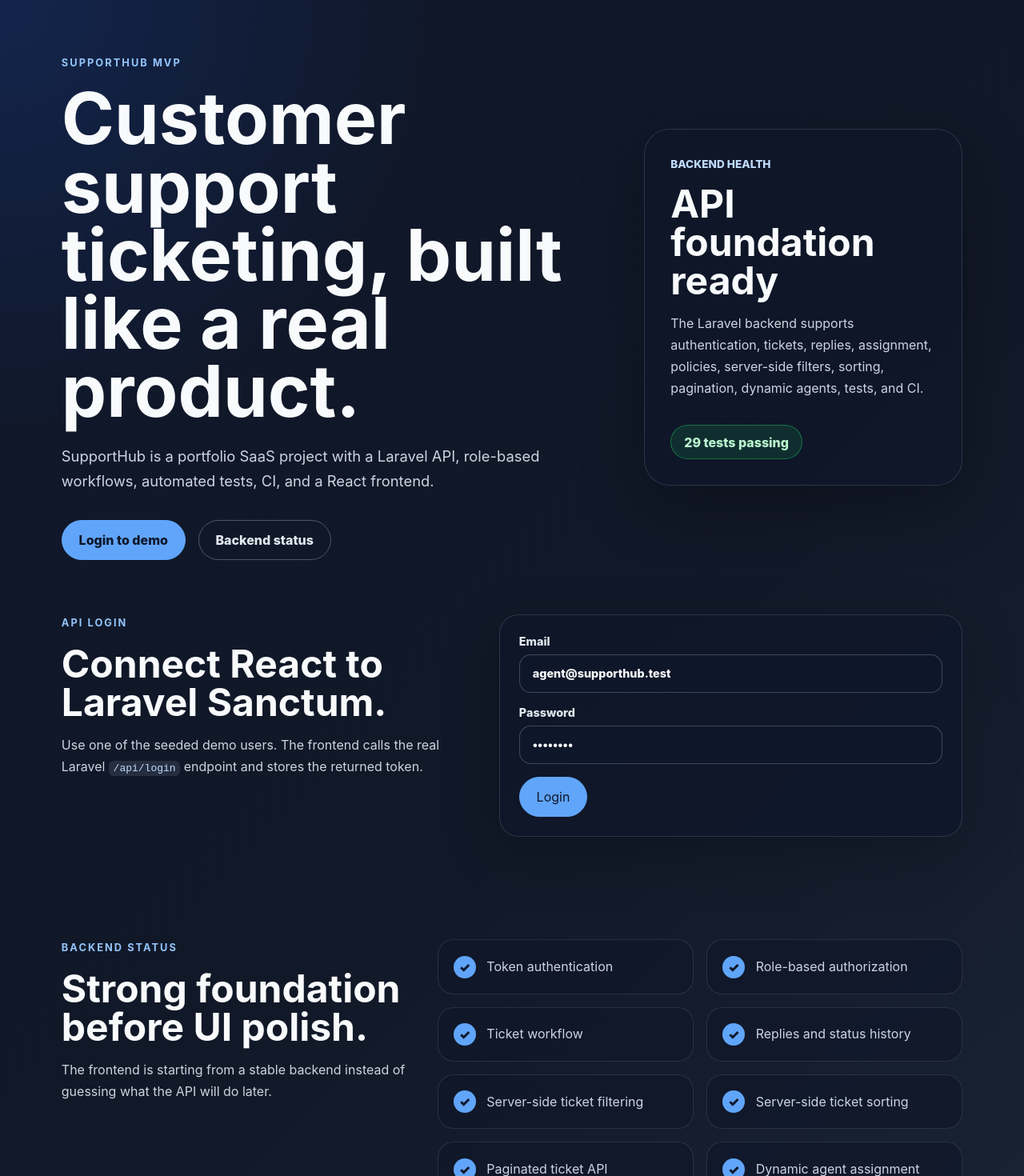
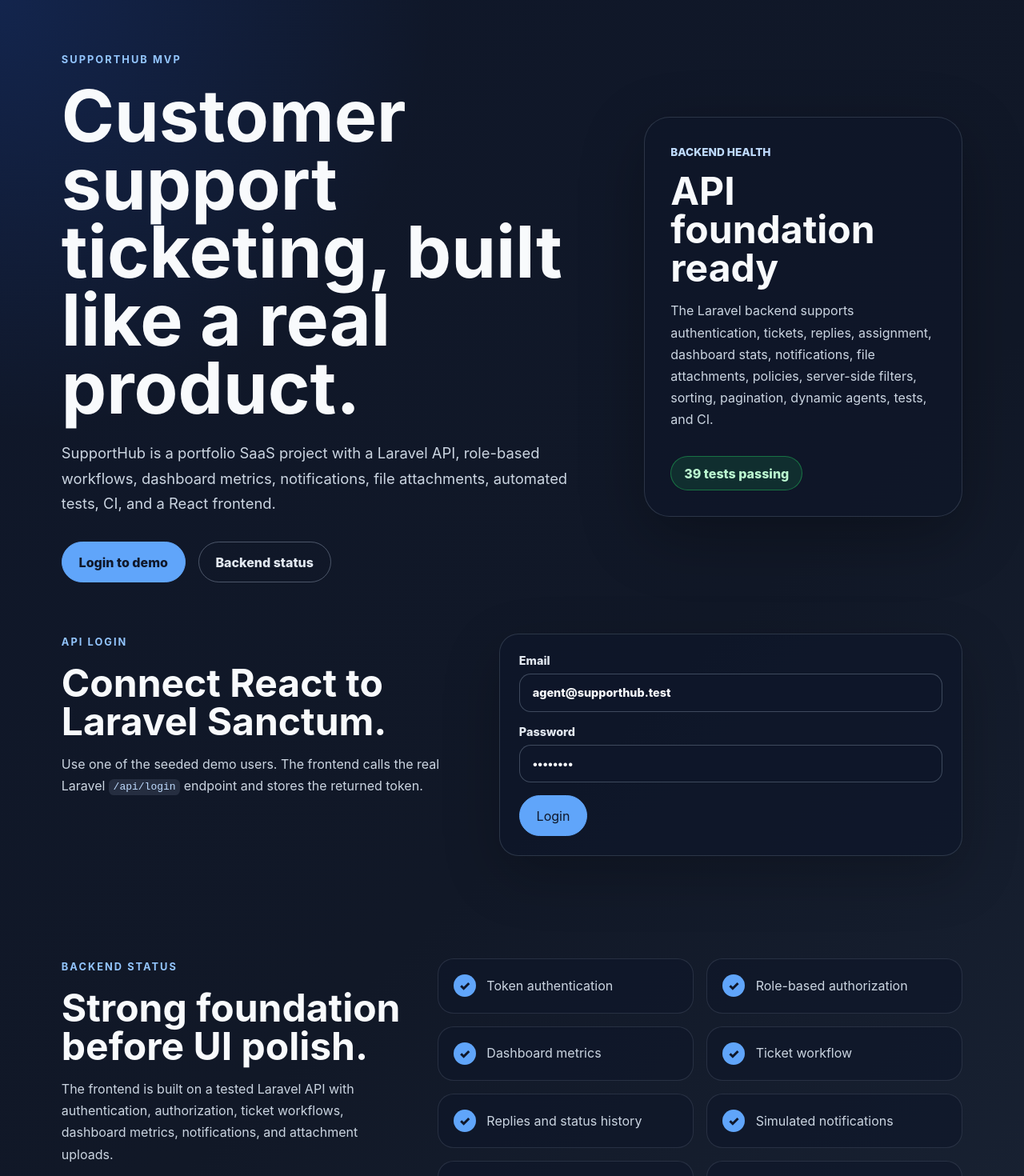
Before and after one commit to Panajotc/Supporthub, a React (Vite) app in the folder frontend/: page /login in a window 1280 px wide. Shown: the top 1470 px of the page at 80% size. Built offline with nearby package versions, Linux system fonts and the light colour scheme; no server answers.

Commit message:
fix: update login page project summary

```diff
--- a/frontend/src/pages/LoginPage.tsx
+++ b/frontend/src/pages/LoginPage.tsx
@@ -46,8 +46,11 @@
   const backendFeatures = [
     'Token authentication',
     'Role-based authorization',
+    'Dashboard metrics',
     'Ticket workflow',
     'Replies and status history',
+    'Simulated notifications',
+    'File attachments',
     'Server-side ticket filtering',
     'Server-side ticket sorting',
     'Paginated ticket API',
@@ -66,7 +69,8 @@
 
           <p className="hero-copy">
             SupportHub is a portfolio SaaS project with a Laravel API, role-based
-            workflows, automated tests, CI, and a React frontend.
+            workflows, dashboard metrics, notifications, file attachments, automated
+            tests, CI, and a React frontend.
           </p>
 
           <div className="hero-actions">
@@ -85,11 +89,11 @@
           <h2>API foundation ready</h2>
           <p>
             The Laravel backend supports authentication, tickets, replies, assignment,
-            policies, server-side filters, sorting, pagination, dynamic agents, tests,
-            and CI.
+            dashboard stats, notifications, file attachments, policies, server-side
+            filters, sorting, pagination, dynamic agents, tests, and CI.
           </p>
 
-          <div className="status-pill">29 tests passing</div>
+          <div className="status-pill">39 tests passing</div>
         </div>
       </section>
 
@@ -112,12 +116,16 @@
               <strong>{user.email}</strong>.
             </p>
             <p>
-              Continue to the ticket dashboard to create, filter, sort, assign, and
-              manage support tickets.
+              Continue to the support workspace to view dashboard metrics, create,
+              filter, sort, assign, and manage support tickets.
             </p>
 
             <div className="hero-actions">
-              <Link className="primary-button" to="/tickets">
+              <Link className="primary-button" to="/dashboard">
+                Open dashboard
+              </Link>
+
+              <Link className="secondary-button" to="/tickets">
                 Open tickets
               </Link>
 
@@ -162,8 +170,9 @@
           <p className="eyebrow">Backend status</p>
           <h2>Strong foundation before UI polish.</h2>
           <p>
-            The frontend is starting from a stable backend instead of guessing what
-            the API will do later.
+            The frontend is built on a tested Laravel API with authentication,
+            authorization, ticket workflows, dashboard metrics, notifications, and
+            attachment uploads.
           </p>
         </div>
 
```
